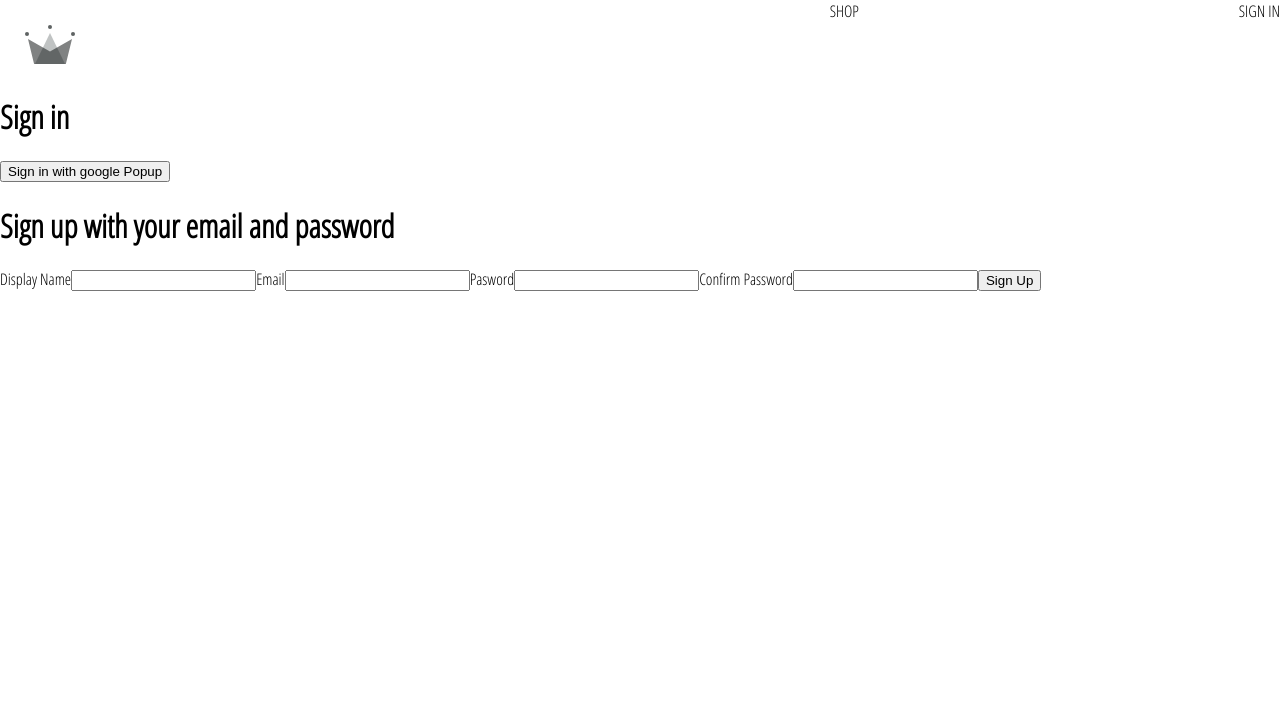
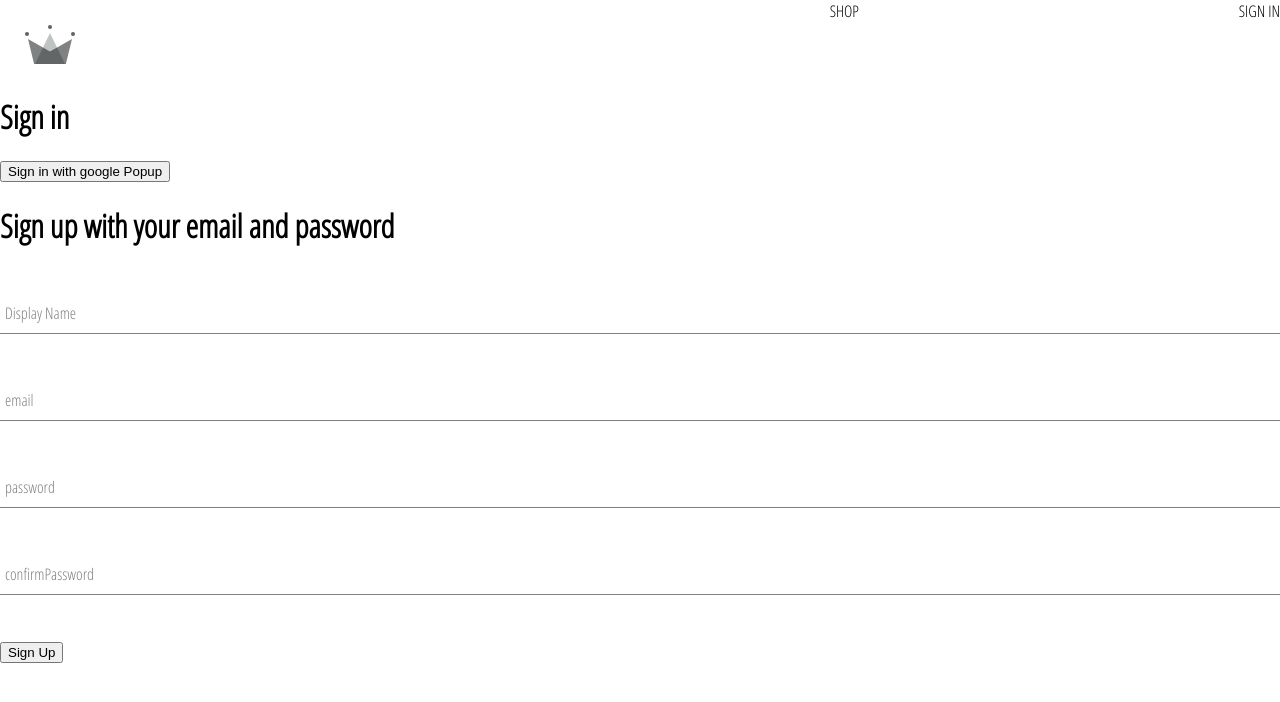
Before and after one commit to AlainDlcTVOP/Freelance, a React (Create React App) app: page /sign-in in a window 1280 px wide. Shown: the top 702 px of the page. Built offline with nearby package versions, Linux system fonts and the light colour scheme.

Commit message:
added component form and add scss

```diff
--- /dev/null
+++ b/src/components/form-input/form-input.component.jsx
@@ -0,0 +1,18 @@
+import './form-input.styles.scss';
+const FormInput = ({ label, ...otherProps }) => {
+    return (
+        <div className="group">
+              <input className="form-input"
+            {...otherProps} />
+            {label && (
+            <label className={`${otherProps.value.lenght ? 'shrink' : ''}
+          form-input-label`}>
+                {label}
+            </label>
+               )}
+
+        </div>
+    )
+}
+
+export default FormInput;
--- /dev/null
+++ b/src/components/form-input/form-input.styles.scss
@@ -0,0 +1,54 @@
+$sub-color: grey;
+$main-color: black;
+
+@mixin shrinkLabel {
+  top: -14px;
+  font-size: 12px;
+  color: $main-color;
+}
+
+.group {
+  position: relative;
+  margin: 45px 0;
+
+  .form-input {
+    background: none;
+    background-color: white;
+    color: $sub-color;
+    font-size: 18px;
+    padding: 10px 10px 10px 5px;
+    display: block;
+    width: 100%;
+    border: none;
+    border-radius: 0;
+    border-bottom: 1px solid $sub-color;
+    margin: 25px 0;
+
+    &:focus {
+      outline: none;
+    }
+
+    &:focus ~ .form-input-label {
+      @include shrinkLabel();
+    }
+  }
+
+  input[type='password'] {
+    letter-spacing: 0.3em;
+  }
+
+  .form-input-label {
+    color: $sub-color;
+    font-size: 16px;
+    font-weight: normal;
+    position: absolute;
+    pointer-events: none;
+    left: 5px;
+    top: 10px;
+    transition: 300ms ease all;
+
+    &.shrink {
+      @include shrinkLabel();
+    }
+  }
+}
--- a/src/components/sign-up-form/sign-up-form.component.jsx
+++ b/src/components/sign-up-form/sign-up-form.component.jsx
@@ -1,4 +1,4 @@
-import { async } from "@firebase/util";
+import FormInput from "../form-input/form-input.component";
 import { useState } from "react";
 import { createAuthUserWithEmailAndPassword, createUserDocumentfromAuth } from "../../utils/firebase/firebas.utils";
 
@@ -52,23 +52,26 @@
         <div>
             <h1>Sign up with your email and password</h1>
             <form onSubmit={handleSubmit}>
-                <label>Display Name</label>
-                <input type="text"
+                <FormInput type="text"
+                    label="Display Name"
                     onChange={handleChange}
                     name="displayName"
                     value={displayName} required />
-                <label>Email</label>
-                <input type="email"
+
+                <FormInput type="email"
+                    label="email"
                     onChange={handleChange}
                     name="email"
                     value={email} required />
-                <label>Pasword</label>
-                <input type="password"
+
+                <FormInput type="password"
+                     label="password"
                     onChange={handleChange}
                     name="password"
                     value={password} required />
-                <label>Confirm Password</label>
-                <input type="password"
+
+                <FormInput type="password"
+                     label="confirmPassword"
                     onChange={handleChange}
                     name="confirmPassword"
                     value={confirmPassword} required />
```
